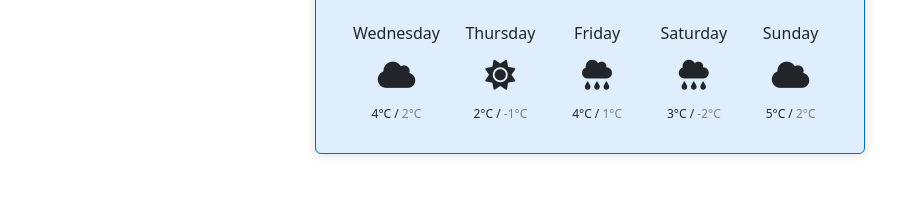
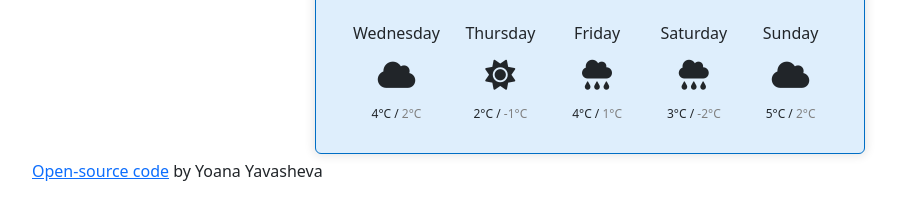
Before and after one commit to yoanayavasheva/weather-app, a plain HTML site: page index.html in a window 1280 px wide. Shown: the part 350-570 px from the top of the page, without its empty margins (50-948 px from the left). Drawn offline with nearby package versions, Linux system fonts and the light colour scheme.

Commit message:
Added a footer with a link to the Github source code

```diff
--- a/index.html
+++ b/index.html
@@ -121,6 +121,12 @@
           </div>
         </div>
       </div>
+      <footer>
+        <a href="https://github.com/yoanayavasheva/weather-app" target="blank"
+          >Open-source code</a
+        >
+        by Yoana Yavasheva
+      </footer>
     </div>
     <script src="src/index.js"></script>
   </body>
--- a/src/styles.css
+++ b/src/styles.css
@@ -4,7 +4,7 @@ h3 {
 .card {
   background: #deeefc;
   border-color: #006ec5;
-  margin: 60px auto;
+  margin: 60px auto 5px;
   box-shadow: 0 0 10px 2px rgba(0, 0, 0, 0.1);
 }
 .change-city {
```
